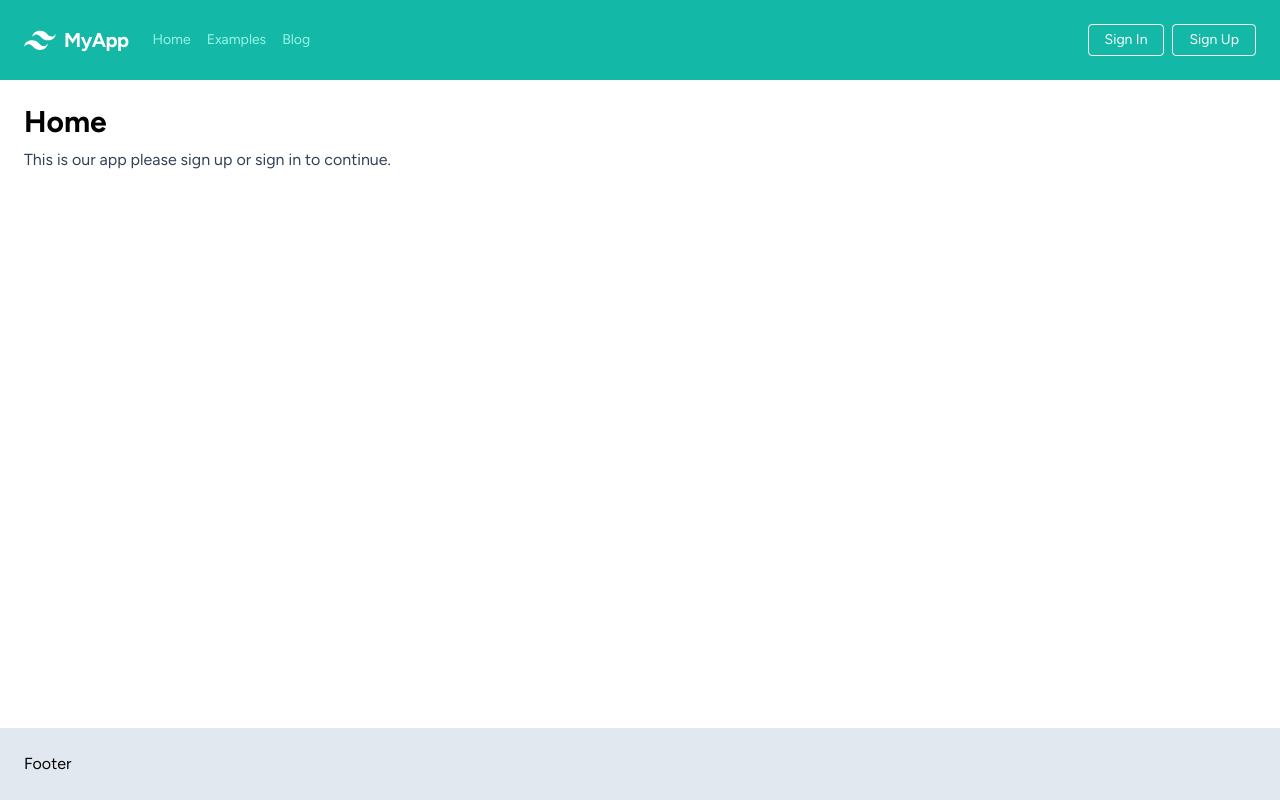
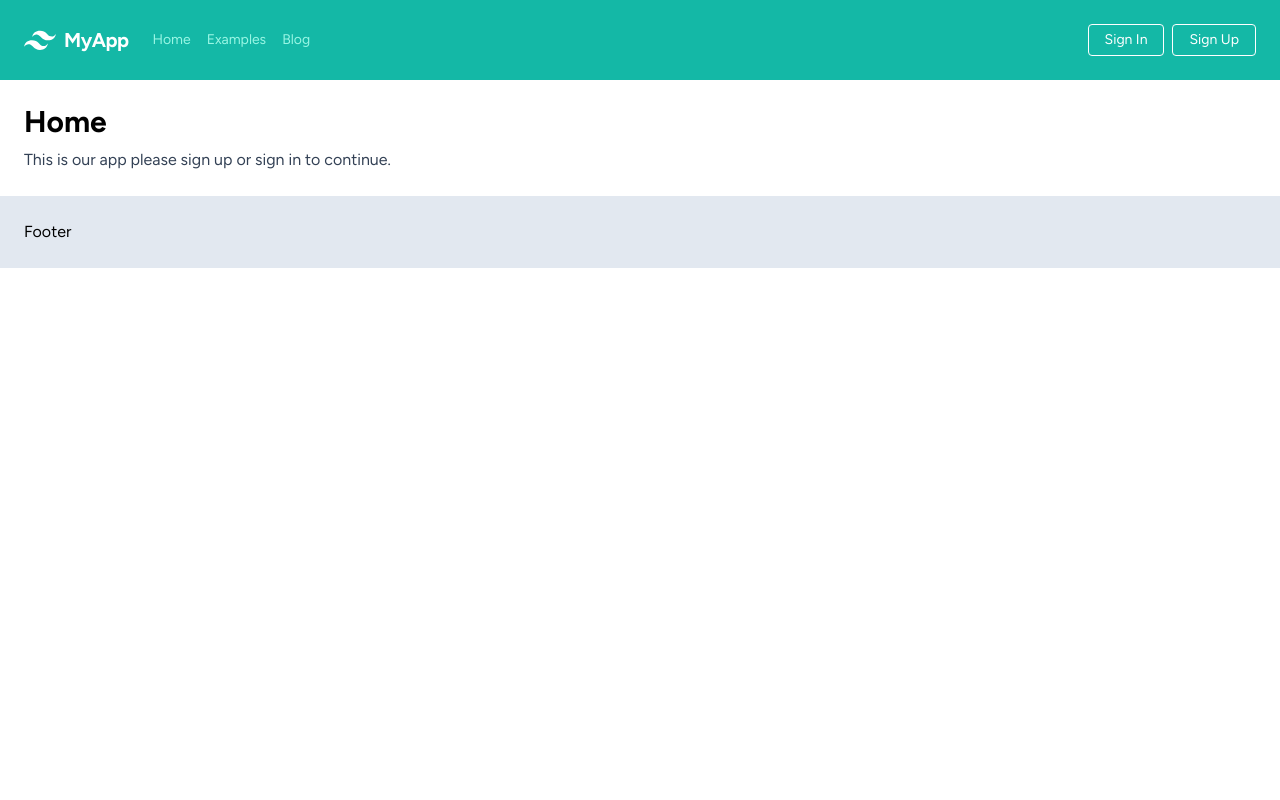
Before and after one commit to adscrum/adscrum, a Next.js app: page / in a window 1280 px wide. Built offline with nearby package versions, Linux system fonts and the light colour scheme; no server answers.

Commit message:
removed next font dependency, replaced with built in

```diff
--- a/package.json
+++ b/package.json
@@ -9,7 +9,7 @@
     "lint": "next lint"
   },
   "dependencies": {
-    "@next/font": "^13.4.1",
+
     "autoprefixer": "10.4.14",
     "firebase": "^9.21.0",
     "next": "13.4.1",
--- a/src/app/layout.js
+++ b/src/app/layout.js
@@ -5,7 +5,7 @@ import Footer from "../components/footer";
 import {AuthContextProvider} from "@/context/AuthContext";
 
 //adding nextjs fonts https://blog.logrocket.com/next-js-font-optimization-custom-google-fonts/
-import {Figtree} from "@next/font/google";
+import {Figtree} from "next/font/google";
 const figtree = Figtree({weight: ["400", "700", "900"], subsets: ["latin"]});
 
 export default function RootLayout({children}) {
@@ -16,8 +16,8 @@ export default function RootLayout({children}) {
         head.js. Find out more at https://beta.nextjs.org/docs/api-reference/file-conventions/head
       */}
       <head />
-      {/* Set flex and 100vh to stick footer component to bottom page https://dev.to/nehalahmadkhan/how-to-make-footer-stick-to-bottom-of-web-page-3i14 */}
-      <body className="flex h-screen flex-col">
+
+      <body>
         <AuthContextProvider>
           <Navbar />
           <style jsx global>{`
--- a/src/components/footer.js
+++ b/src/components/footer.js
@@ -1,7 +1,6 @@
 const Footer = () => {
-  //Set footer margin top auto to stick footer to bottom https://dev.to/nehalahmadkhan/how-to-make-footer-stick-to-bottom-of-web-page-3i14
   return (
-    <footer className="mt-auto bg-slate-200">
+    <footer className=" bg-slate-200">
       <div className="container mx-auto p-6">Footer</div>
     </footer>
   );
```
